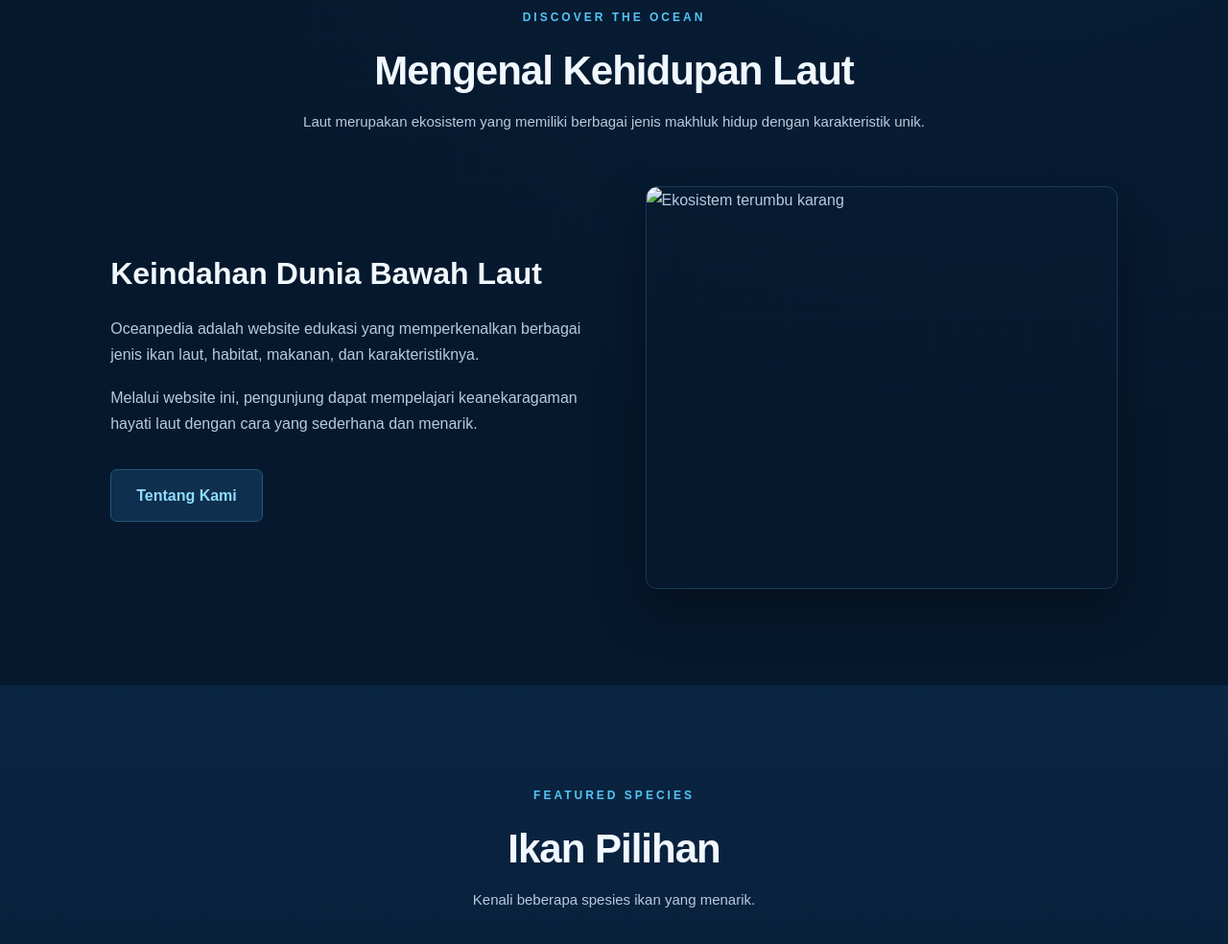
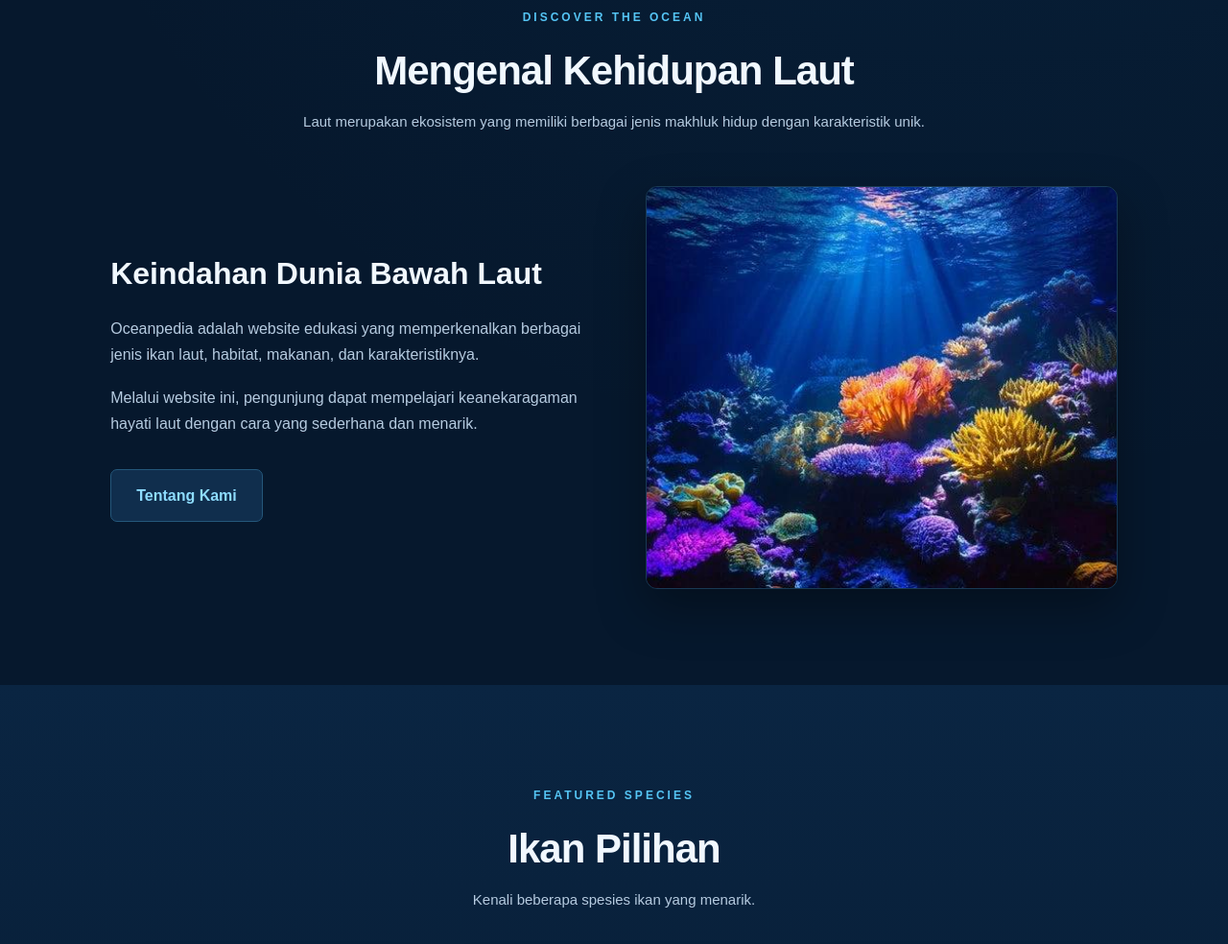
Before and after one commit to Rena-pick-me/OceanRen, a plain HTML site: page index.html in a window 1280 px wide. Shown: the part 865-1849 px from the top of the page at 96% size. Drawn offline with Linux system fonts and the light colour scheme; files whose address does not match are found by name.

Commit message:
Update index.html

```diff
--- a/index.html
+++ b/index.html
@@ -65,7 +65,7 @@
                 </a>
             </div>
 
-            <img src="images/coral1.jfif"
+            <img src="coral1.jfif"
                  alt="Ekosistem terumbu karang"
                  class="intro-image">
         </div>
```
